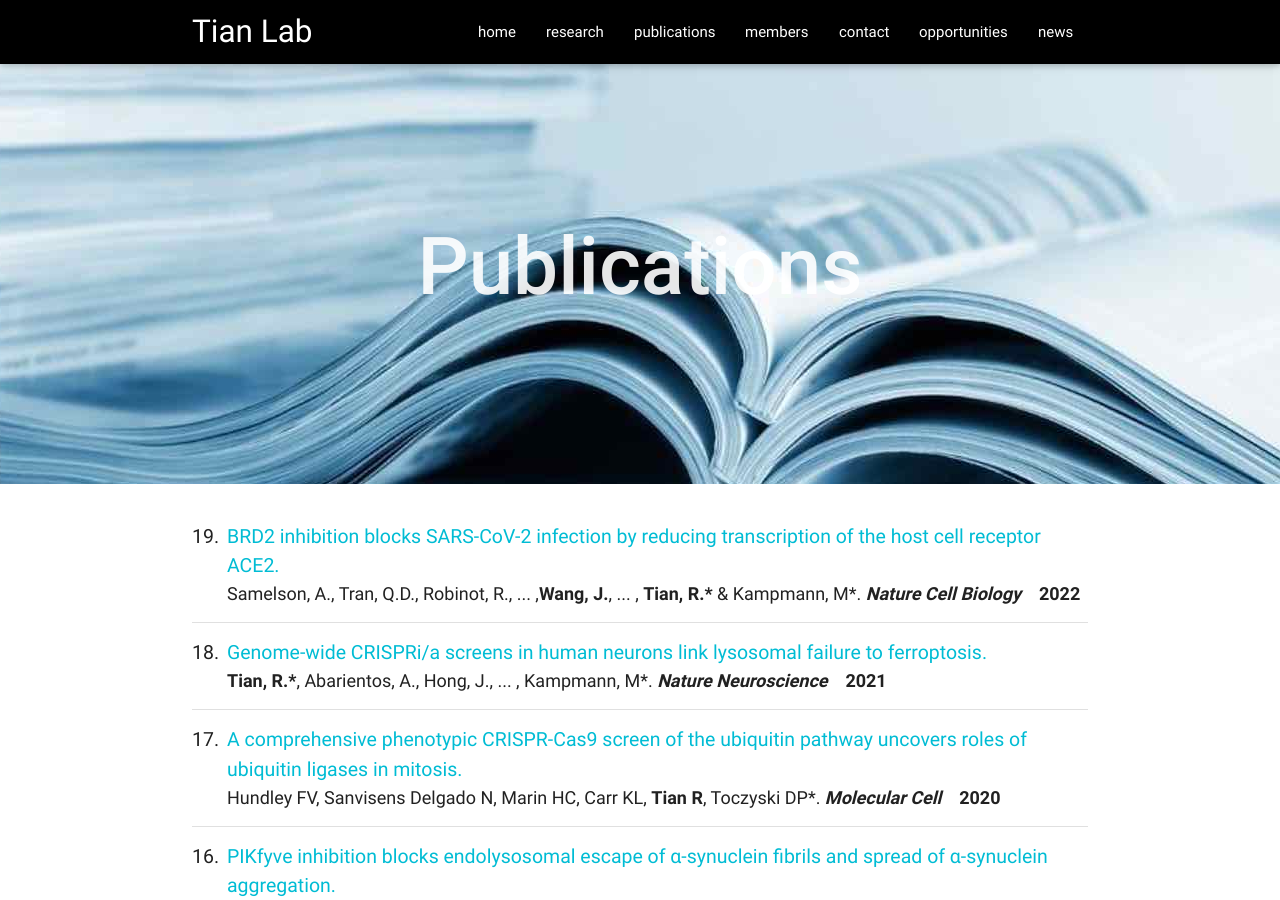
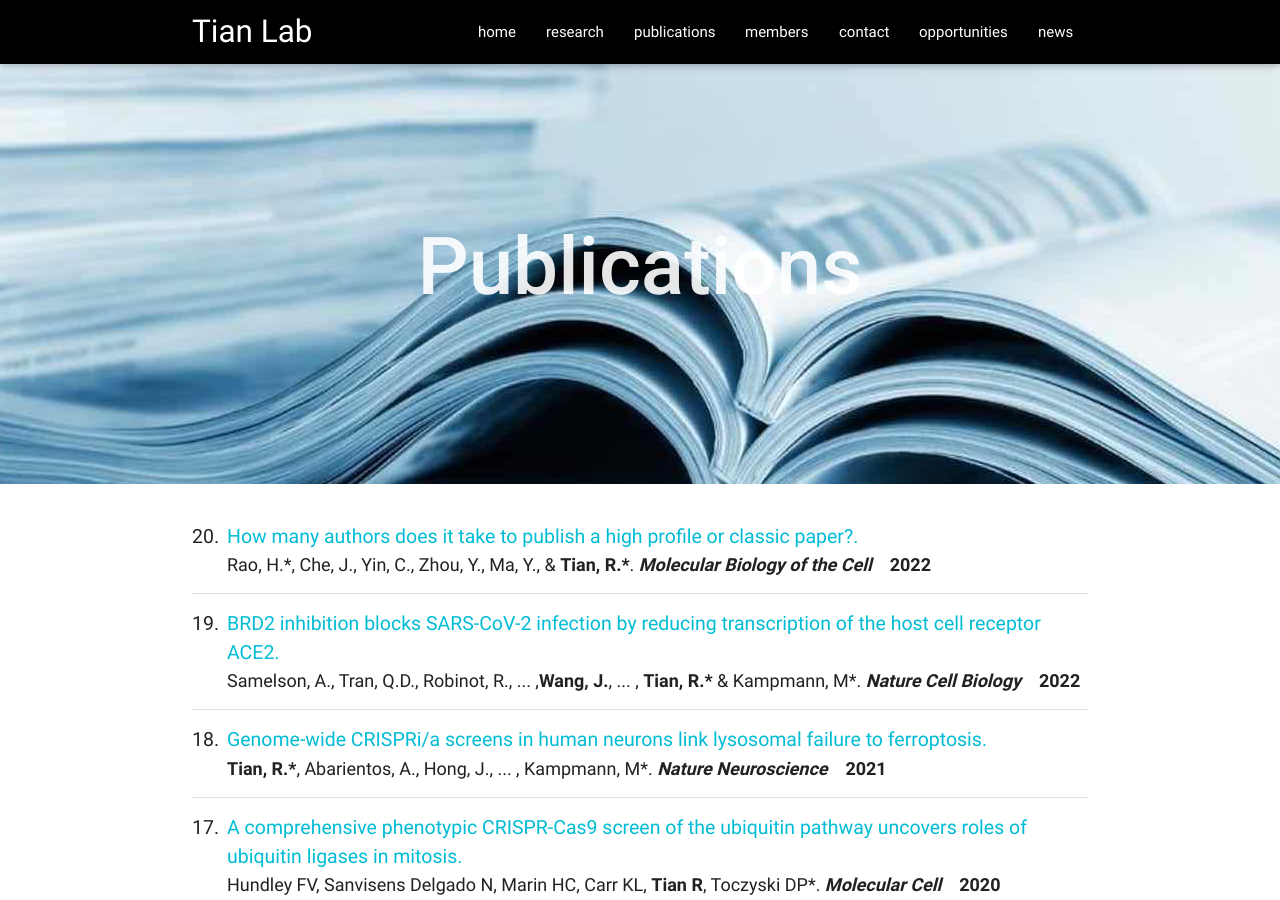
Before and after one commit to rltianlab/rltianlab.github.io, a Jekyll site: the page built from publications/index.html, in a window 1280 px wide and 900 px high. Built offline with Jekyll 4.4.1, drawn with Linux system fonts in a browser that asks for light colours.

Commit message:
Update publications.yml

```diff
--- a/_data/publications.yml
+++ b/_data/publications.yml
@@ -1,3 +1,10 @@
+- title: How many authors does it take to publish a high profile or classic paper?
+  authors: Rao, H.*, Che, J., Yin, C., Zhou, Y., Ma, Y., &  <b>Tian, R.*</b>
+  journal: Molecular Biology of the Cell
+  year: 2022
+  doi: 10.1091/mbc.E22-04-0140
+  num: 20
+
 - title: BRD2 inhibition blocks SARS-CoV-2 infection by reducing transcription of the host cell receptor ACE2
   authors: Samelson, A., Tran, Q.D., Robinot, R., ... ,<b>Wang, J.</b>, ... , <b>Tian, R.*</b> & Kampmann, M*
   journal: Nature Cell Biology
```
